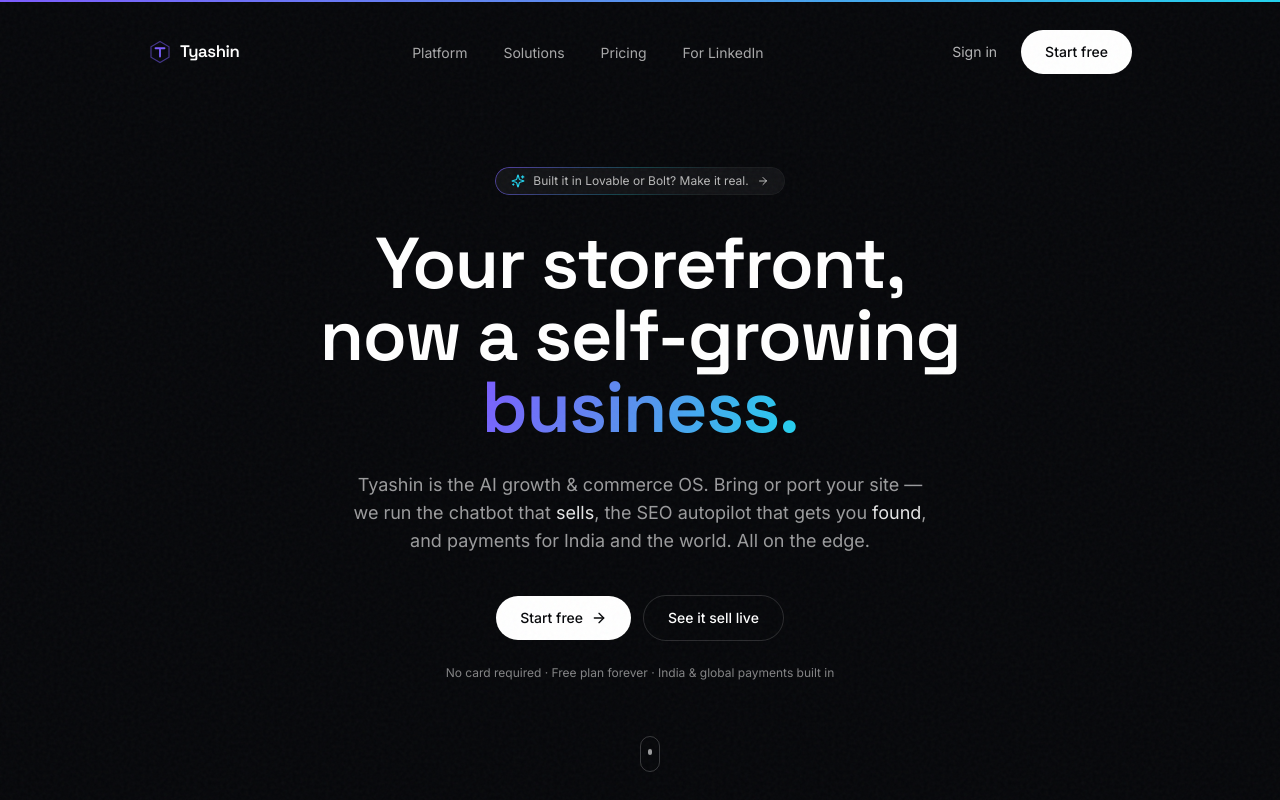
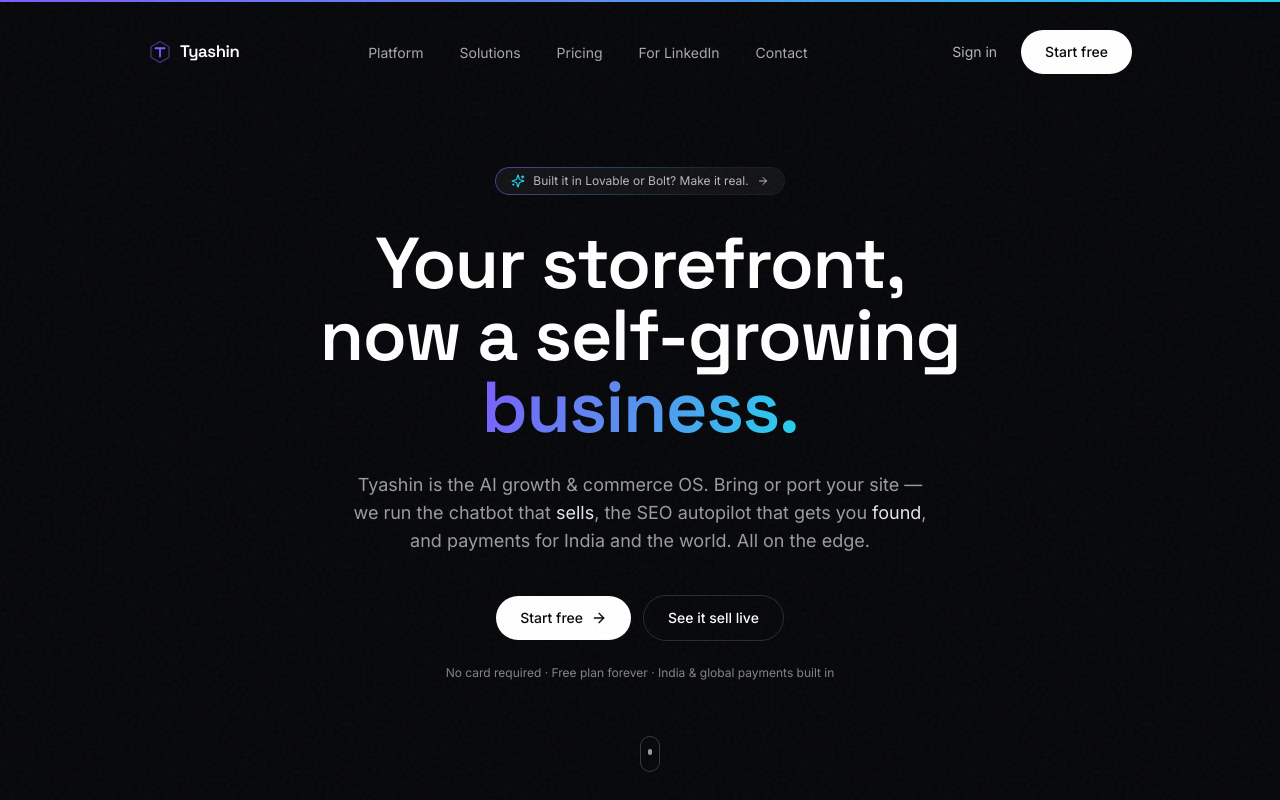
Before and after one commit to tyashin-sites/tyashin-website-next, a Next.js app: page / in a window 1280 px wide. Shown: the top 800 px of the page. Built offline with nearby package versions, Linux system fonts and the light colour scheme; no server answers.

Commit message:
feat(nav): add Contact link
Co-Authored-By: Claude Opus 4.7 (1M context) <noreply@anthropic.com>

```diff
--- a/src/components/Nav.tsx
+++ b/src/components/Nav.tsx
@@ -12,6 +12,7 @@ const LINKS = [
   { label: "Solutions", href: "/solutions" },
   { label: "Pricing", href: "/pricing" },
   { label: "For LinkedIn", href: "/linkedin" },
+  { label: "Contact", href: "/contact" },
 ];
 
 export default function Nav() {
```
